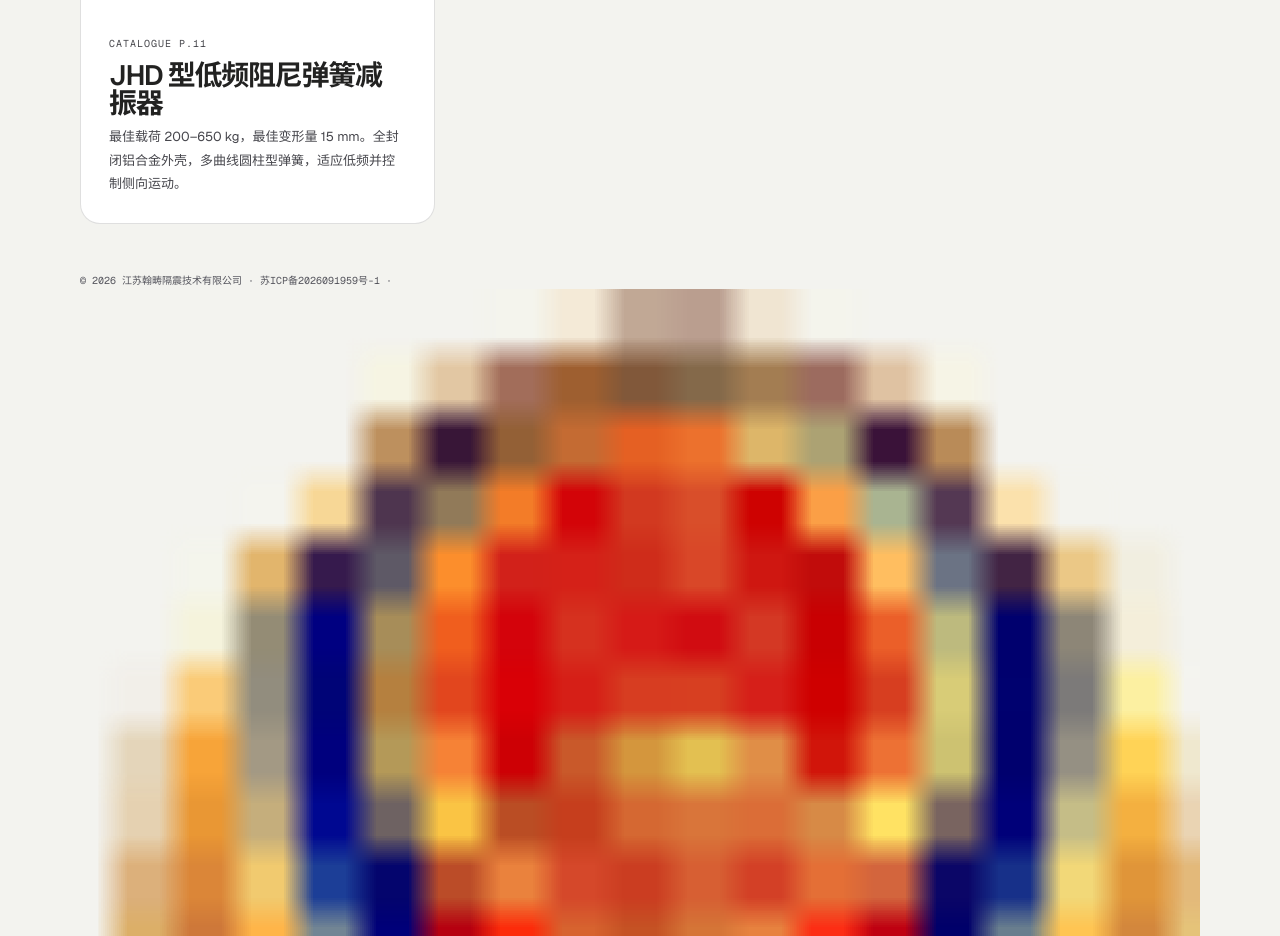
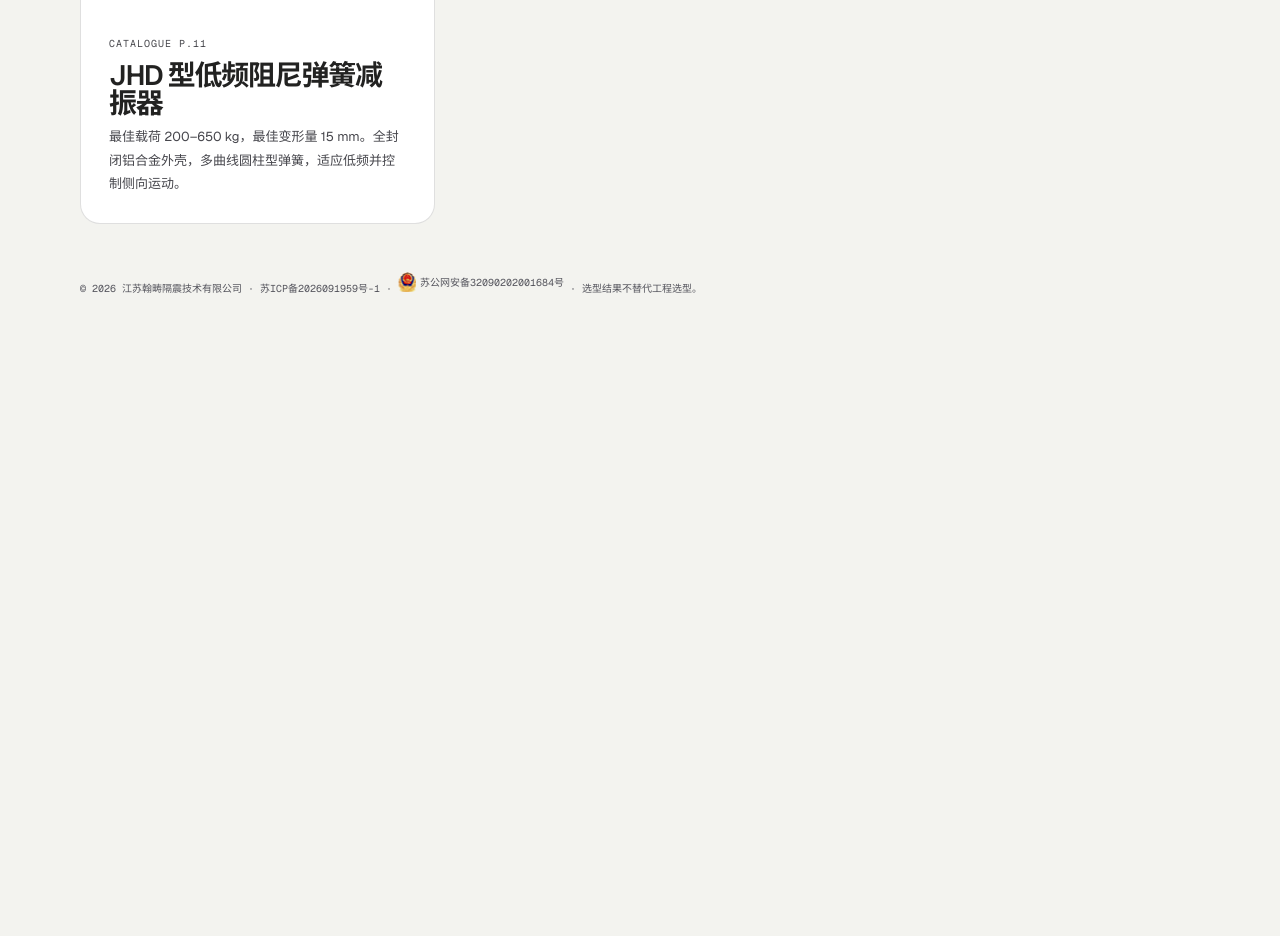
Before and after one commit to hongdacao-sys/hanchou-isolation, a plain HTML site: page index.html in a window 1280 px wide. Shown: the part 1404-2340 px from the top of the page. After the commit the page ends 1765 px from the top, so only its background shows below. Drawn offline with Linux system fonts and the light colour scheme.

Commit message:
Keep the public-security badge icon at 18×20 on desktop.
Move the footer icon size out of the mobile media query so the global image rule cannot enlarge it.

Co-authored-by: hongdacao-sys <hongdacao-sys@users.noreply.github.com>

```diff
--- a/assets/css/site.css
+++ b/assets/css/site.css
@@ -1029,11 +1029,6 @@ body.dialog-open{overflow:hidden}
     margin-left: auto;
   }
   .jw-site .footer-copyright { font-size: 12px; }
-.jw-site .footer-icp, .concept-note .footer-icp { color: inherit; text-decoration: none; }
-.jw-site .footer-icp:hover, .concept-note .footer-icp:hover { text-decoration: underline; }
-.jw-site .footer-psb, .concept-note .footer-psb { color: inherit; text-decoration: none; display: inline-flex; align-items: center; gap: 4px; }
-.jw-site .footer-psb:hover, .concept-note .footer-psb:hover { text-decoration: underline; }
-.jw-site .footer-psb-icon, .concept-note .footer-psb-icon { width: 18px; height: 20px; display: inline-block; flex-shrink: 0; }
 
   .jw-site footer > .mono { font-size: 9px; line-height: 1.6; }
 
@@ -1081,6 +1076,24 @@ body.dialog-open{overflow:hidden}
 
   .jw-site .gallery-caption p { font-size: 13px; line-height: 1.7; }
   .jw-site .gallery-caption h3 { font-size: clamp(20px, 5.5vw, 24px); }
+}
+
+
+/* Filing links and 公网安备 badge. These must be global: the captured JW
+   stylesheet sets `img { width:100%; height:100%; object-fit:cover; display:block }`,
+   and nesting the badge size inside a max-width media query lets the 国徽
+   blow up to full content width on desktop. */
+.jw-site .footer-icp, .concept-note .footer-icp { color: inherit; text-decoration: none; }
+.jw-site .footer-icp:hover, .concept-note .footer-icp:hover { text-decoration: underline; }
+.jw-site .footer-psb, .concept-note .footer-psb { color: inherit; text-decoration: none; display: inline-flex; align-items: center; gap: 4px; }
+.jw-site .footer-psb:hover, .concept-note .footer-psb:hover { text-decoration: underline; }
+.jw-site .footer-psb-icon, .concept-note .footer-psb-icon {
+  width: 18px;
+  height: 20px;
+  display: inline-block;
+  flex-shrink: 0;
+  object-fit: contain;
+  vertical-align: middle;
 }
 
 @media (max-width: 767px) {
```
